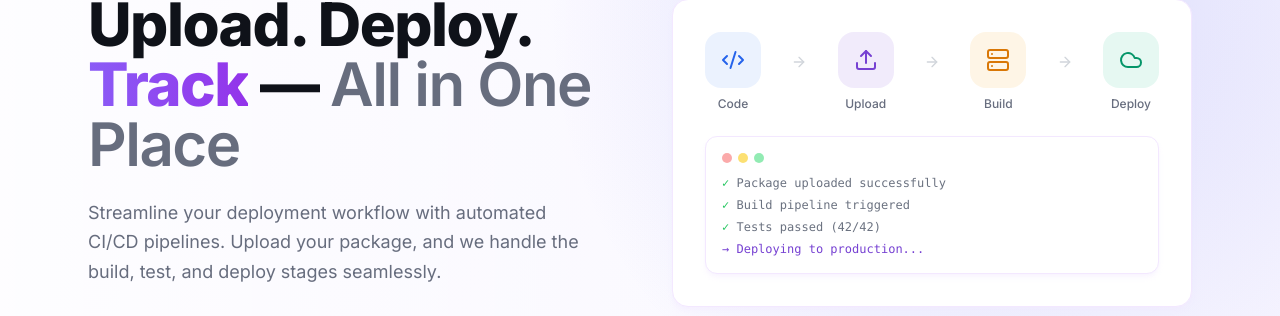
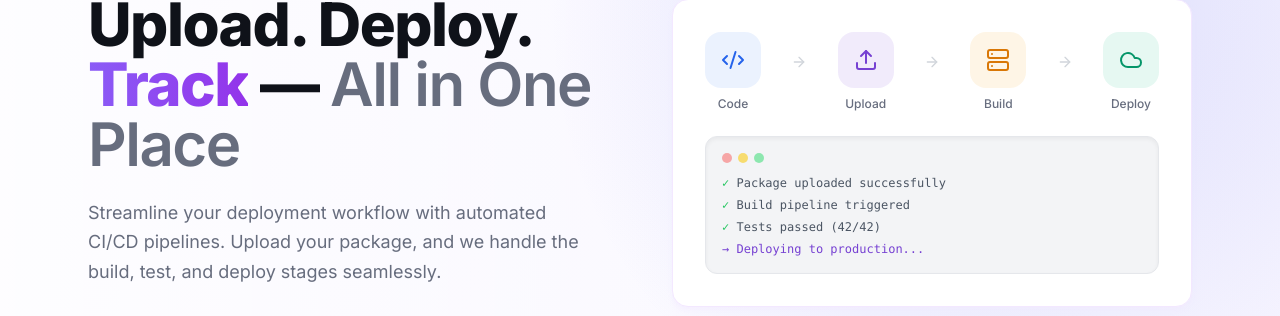
Before and after one commit to DurgaRakesh-design/ci-cd-frontend, a React (Vite) app: page / in a window 1280 px wide. Shown: the part 253-569 px from the top of the page. Built offline with nearby package versions, Linux system fonts and the light colour scheme.

Commit message:
Fix: Grey Bg for card

```diff
--- a/src/components/portal/HeroSection.jsx
+++ b/src/components/portal/HeroSection.jsx
@@ -6,8 +6,10 @@ import { motion } from "framer-motion";
 export default function HeroSection({ onUploadClick, onPipelinesClick }) {
   return (
     <section className="relative overflow-hidden py-24 md:py-32">
+      {/* Background effects */}
       <div className="pointer-events-none absolute inset-y-0 left-0 w-[58%] bg-gradient-to-r from-white/80 via-white/45 to-transparent" />
       <div className="pointer-events-none absolute inset-0 bg-[radial-gradient(circle_at_80%_30%,rgba(99,102,241,0.22),transparent_42%)]" />
+
       <div className="relative max-w-6xl mx-auto px-6">
         <div className="grid lg:grid-cols-2 gap-16 items-center">
 
@@ -100,15 +102,15 @@ export default function HeroSection({ onUploadClick, onPipelinesClick }) {
                   ))}
                 </div>
 
-                {/* Terminal */}
-                <div className="mt-6 rounded-xl border border-purple-100 bg-white p-4 shadow-md shadow-purple-100/40 transition-all duration-300 hover:-translate-y-1 hover:shadow-purple-200/50">
+                {/* Terminal (FIXED GREY CARD) */}
+                <div className="mt-6 rounded-xl border border-gray-200 bg-gray-100 p-4 shadow-inner">
                   <div className="flex gap-1.5 mb-3">
                     <div className="w-2.5 h-2.5 rounded-full bg-red-400/60" />
                     <div className="w-2.5 h-2.5 rounded-full bg-yellow-400/60" />
                     <div className="w-2.5 h-2.5 rounded-full bg-green-400/60" />
                   </div>
 
-                  <div className="font-mono text-xs space-y-1.5 text-gray-500">
+                  <div className="font-mono text-xs space-y-1.5 text-gray-600">
                     <p><span className="text-green-500">✓</span> Package uploaded successfully</p>
                     <p><span className="text-green-500">✓</span> Build pipeline triggered</p>
                     <p><span className="text-green-500">✓</span> Tests passed (42/42)</p>
```
